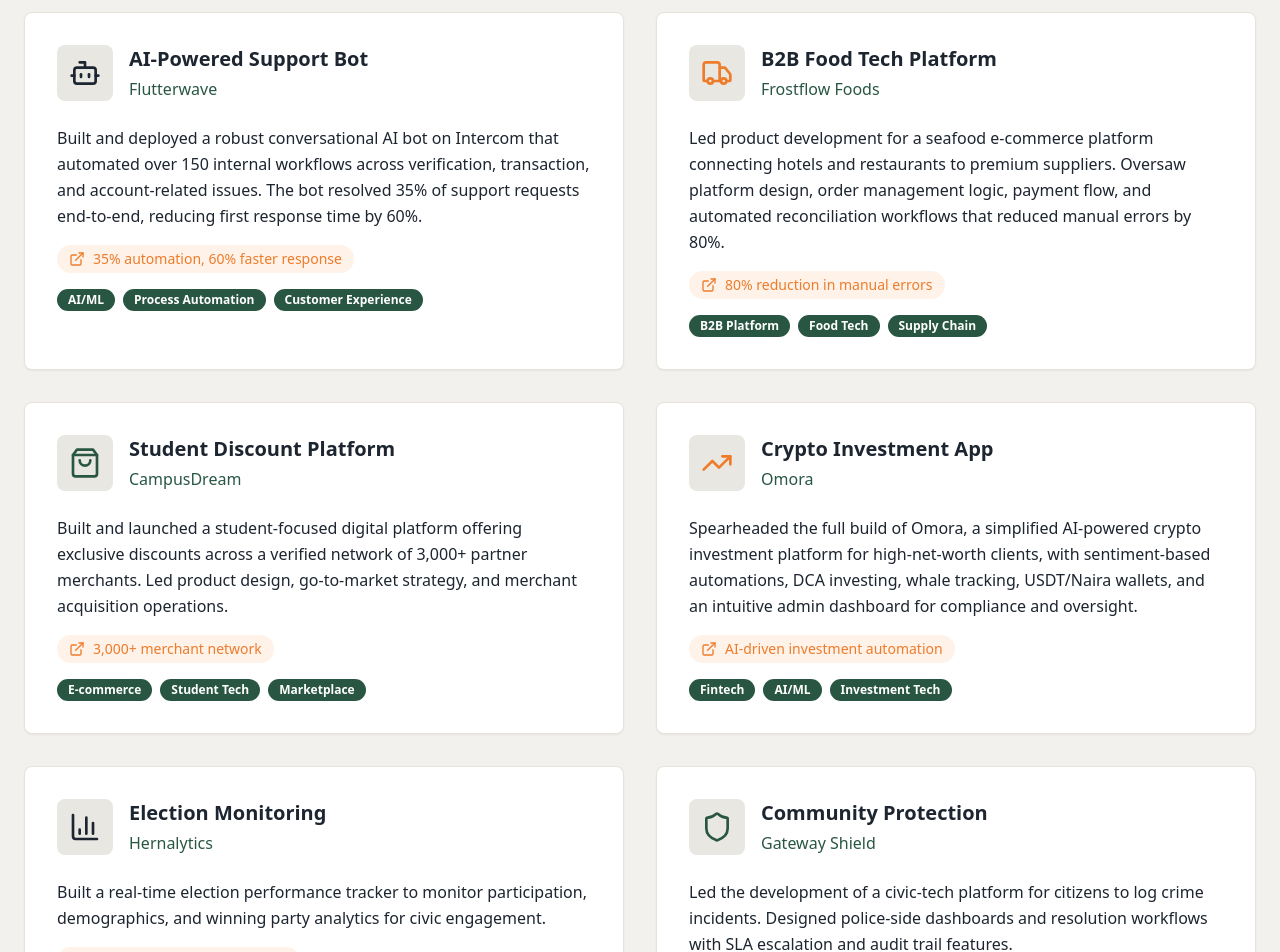
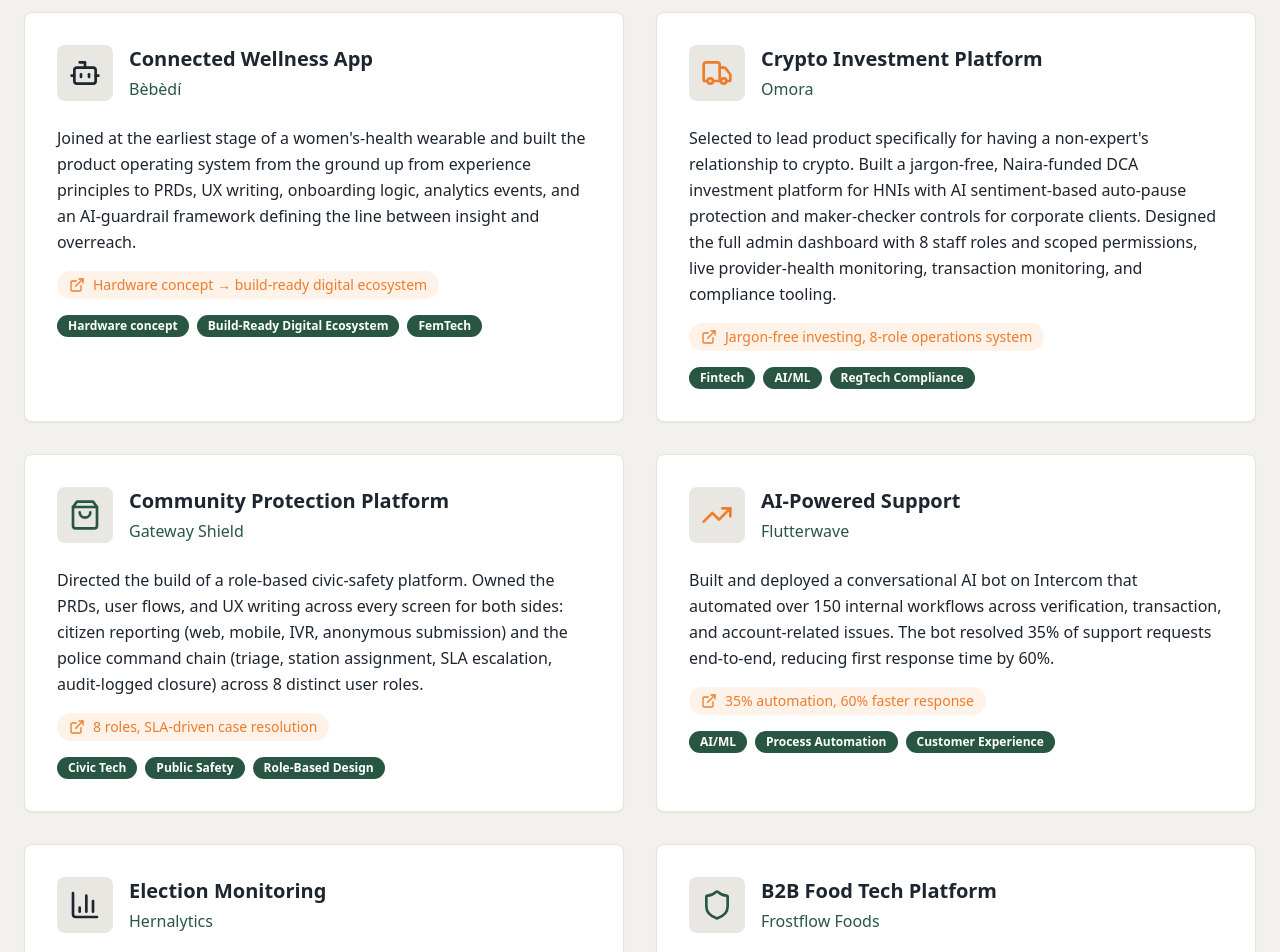
Before and after one commit to odietea/scale-impact-clarity, a React (Vite) app: page / in a window 1280 px wide. Shown: the part 3000-3952 px from the top of the page. Built offline with nearby package versions, Linux system fonts and the light colour scheme.

Commit message:
Changes
Co-authored-by: odietea <33519154+odietea@users.noreply.github.com>

```diff
--- a/src/components/ProjectsSection.tsx
+++ b/src/components/ProjectsSection.tsx
@@ -7,35 +7,35 @@ const ProjectsSection = () => {
   const productProjects = [
     {
       icon: <Bot className="w-8 h-8 text-primary" />,
-      title: "AI-Powered Support Bot",
-      company: "Flutterwave",
-      description: "Built and deployed a robust conversational AI bot on Intercom that automated over 150 internal workflows across verification, transaction, and account-related issues. The bot resolved 35% of support requests end-to-end, reducing first response time by 60%.",
-      impact: "35% automation, 60% faster response",
-      tags: ["AI/ML", "Process Automation", "Customer Experience"]
+      title: "Connected Wellness App",
+      company: "Bèbèdí",
+      description: "Joined at the earliest stage of a women's-health wearable and built the product operating system from the ground up from experience principles to PRDs, UX writing, onboarding logic, analytics events, and an AI-guardrail framework defining the line between insight and overreach. ",
+      impact: "Hardware concept → build-ready digital ecosystem",
+      tags: ["Hardware concept", "Build-Ready Digital Ecosystem", "FemTech"]
     },
     {
       icon: <Truck className="w-8 h-8 text-accent" />,
-      title: "B2B Food Tech Platform",
-      company: "Frostflow Foods",
-      description: "Led product development for a seafood e-commerce platform connecting hotels and restaurants to premium suppliers. Oversaw platform design, order management logic, payment flow, and automated reconciliation workflows that reduced manual errors by 80%.",
-      impact: "80% reduction in manual errors",
-      tags: ["B2B Platform", "Food Tech", "Supply Chain"]
+      title: "Crypto Investment Platform",
+      company: "Omora",
+      description: "Selected to lead product specifically for having a non-expert's relationship to crypto. Built a jargon-free, Naira-funded DCA investment platform for HNIs with AI sentiment-based auto-pause protection and maker-checker controls for corporate clients. Designed the full admin dashboard with 8 staff roles and scoped permissions, live provider-health monitoring, transaction monitoring, and compliance tooling.",
+      impact: "Jargon-free investing, 8-role operations system",
+      tags: ["Fintech", "AI/ML", "RegTech Compliance"]
     },
     {
       icon: <ShoppingBag className="w-8 h-8 text-secondary" />,
-      title: "Student Discount Platform",
-      company: "CampusDream",
-      description: "Built and launched a student-focused digital platform offering exclusive discounts across a verified network of 3,000+ partner merchants. Led product design, go-to-market strategy, and merchant acquisition operations.",
-      impact: "3,000+ merchant network",
-      tags: ["E-commerce", "Student Tech", "Marketplace"]
+      title: "Community Protection Platform",
+      company: "Gateway Shield",
+      description: "Directed the build of a role-based civic-safety platform. Owned the PRDs, user flows, and UX writing across every screen for both sides: citizen reporting (web, mobile, IVR, anonymous submission) and the police command chain (triage, station assignment, SLA escalation, audit-logged closure) across 8 distinct user roles.",
+      impact: "8 roles, SLA-driven case resolution",
+      tags: ["Civic Tech", "Public Safety", "Role-Based Design"]
     },
     {
       icon: <TrendingUp className="w-8 h-8 text-accent" />,
-      title: "Crypto Investment App",
-      company: "Omora",
-      description: "Spearheaded the full build of Omora, a simplified AI-powered crypto investment platform for high-net-worth clients, with sentiment-based automations, DCA investing, whale tracking, USDT/Naira wallets, and an intuitive admin dashboard for compliance and oversight.",
-      impact: "AI-driven investment automation",
-      tags: ["Fintech", "AI/ML", "Investment Tech"]
+      title: "AI-Powered Support",
+      company: "Flutterwave",
+      description: "Built and deployed a conversational AI bot on Intercom that automated over 150 internal workflows across verification, transaction, and account-related issues. The bot resolved 35% of support requests end-to-end, reducing first response time by 60%.",
+      impact: "35% automation, 60% faster response",
+      tags: ["AI/ML", "Process Automation", "Customer Experience"]
     },
     {
       icon: <BarChart3 className="w-8 h-8 text-primary" />,
@@ -47,11 +47,11 @@ const ProjectsSection = () => {
     },
     {
       icon: <Shield className="w-8 h-8 text-secondary" />,
-      title: "Community Protection",
-      company: "Gateway Shield",
-      description: "Led the development of a civic-tech platform for citizens to log crime incidents. Designed police-side dashboards and resolution workflows with SLA escalation and audit trail features.",
-      impact: "Enhanced police accountability",
-      tags: ["Civic Tech", "Public Safety", "Transparency"]
+      title: "B2B Food Tech Platform ",
+      company: "Frostflow Foods",
+      description: "Led product development for an e-commerce platform connecting restaurants and other businesses to order directly from premium suppliers. Designed order management logic, payment flow, and automated reconciliation workflows that reduced manual errors by 80%.",
+      impact: "80% reduction in manual errors",
+      tags: ["B2B Platform", "FoodTech", "Supply Chain"]
     }
   ];
 
```
